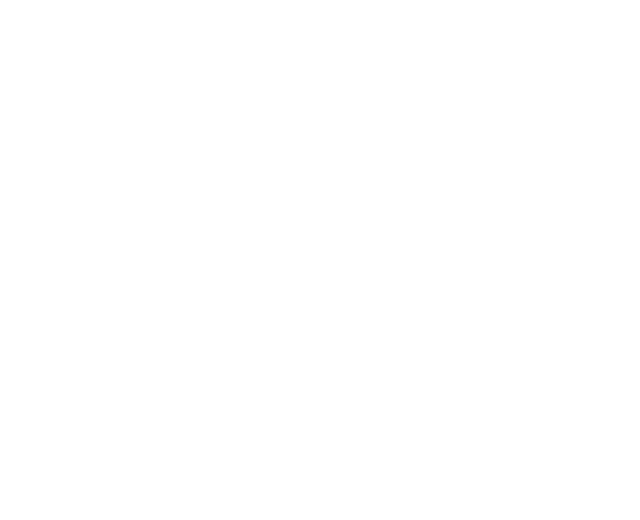
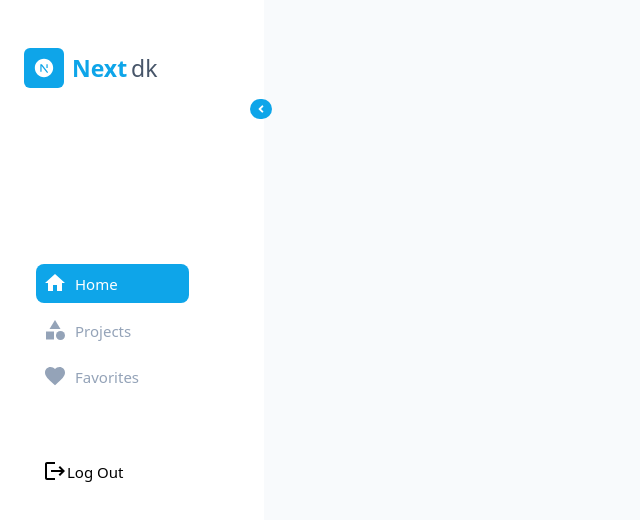
Before and after one commit to duclinhhuynh/ComponentStorage, a Next.js app: page /dashboard in a window 1280 px wide. Shown: the top 520 px of the page, without its empty margins (0-640 px from the left). Built offline with nearby package versions, Linux system fonts and the light colour scheme.

Commit message:
8-5-2024 add:Sidebar & Context Api

```diff
--- /dev/null
+++ b/app/ContextApi.tsx
@@ -0,0 +1,65 @@
+"use client";
+import React, { createContext, useState, ReactNode, useContext, useEffect } from "react";
+import CategoryIcon from "@mui/icons-material/Category";
+import FavoriteIcon from "@mui/icons-material/Favorite";
+import HomeIcon from "@mui/icons-material/Home";
+
+export interface MenuItem {
+    id: string;
+    name: string;
+    icon: ReactNode;
+    isSelected: boolean;
+}
+
+interface AppContextType {
+    menuItemsObject: {
+        menuItems: MenuItem[];
+        setMenuItems: React.Dispatch<React.SetStateAction<MenuItem[]>>;
+    };
+    openSideBarObject: {
+        openSideBar: boolean;
+        setOpenSideBar: React.Dispatch<React.SetStateAction<boolean>>;
+    };
+}
+
+const defaultState: AppContextType = {
+    menuItemsObject: {
+        menuItems: [],
+        setMenuItems: () => { throw new Error("setMenuItems called outside of AppProvider"); },
+    },
+    openSideBarObject: {
+        openSideBar: true,
+        setOpenSideBar: () => { throw new Error("setOpenSideBar called outside of AppProvider"); },
+    },
+};
+
+const AppContext = createContext<AppContextType>(defaultState);
+
+export const AppProvider: React.FC<{ children: ReactNode }> = ({ children }) => {
+    const [menuItems, setMenuItems] = useState<MenuItem[]>([
+        { id: "1", name: "Home", icon: <HomeIcon />, isSelected: true },
+        { id: "2", name: "Projects", icon: <CategoryIcon />, isSelected: false },
+        { id: "3", name: "Favorites", icon: <FavoriteIcon />, isSelected: false },
+    ]);
+    const [openSideBar, setOpenSideBar] = useState(() => {
+        const storedValue = localStorage.getItem("openedSideBar");
+        return storedValue != null ? JSON.parse(storedValue) : true;
+    });
+
+    useEffect(() => {
+        localStorage.setItem("openedSideBar", JSON.stringify(openSideBar));
+    },[openSideBar]);
+
+    return (
+        <AppContext.Provider
+            value={{
+                menuItemsObject: { menuItems, setMenuItems },
+                openSideBarObject: { openSideBar, setOpenSideBar },
+            }}
+        >
+            {children}
+        </AppContext.Provider>
+    );
+};
+
+export const useAppContext = () => useContext(AppContext);
--- /dev/null
+++ b/app/api/webhooks/route.ts
@@ -0,0 +1,76 @@
+import { Webhook } from 'svix'
+import { headers } from 'next/headers'
+import { EmailAddress ,WebhookEvent } from '@clerk/nextjs/server'
+
+import User from "../../models/UserSchema";
+import {connect} from "../../lib/connect";
+
+export async function POST(req: Request) {
+
+  // You can find this in the Clerk Dashboard -> Webhooks -> choose the endpoint
+  const WEBHOOK_SECRET = process.env.WEBHOOK_SECRET
+
+  if (!WEBHOOK_SECRET) {
+    throw new Error('Please add WEBHOOK_SECRET from Clerk Dashboard to .env or .env.local')
+  }
+
+  // Get the headers
+  const headerPayload = headers();
+  const svix_id = headerPayload.get("svix-id");
+  const svix_timestamp = headerPayload.get("svix-timestamp");
+  const svix_signature = headerPayload.get("svix-signature");
+
+  // If there are no headers, error out
+  if (!svix_id || !svix_timestamp || !svix_signature) {
+    return new Response('Error occured -- no svix headers', {
+      status: 400
+    })
+  }
+
+  // Get the body
+  const payload = await req.json()
+  const body = JSON.stringify(payload);
+
+  // Create a new Svix instance with your secret.
+  const wh = new Webhook(WEBHOOK_SECRET);
+
+  let evt: WebhookEvent
+
+  // Verify the payload with the headers
+  try {
+    evt = wh.verify(body, {
+      "svix-id": svix_id,
+      "svix-timestamp": svix_timestamp,
+      "svix-signature": svix_signature,
+    }) as WebhookEvent
+  } catch (err) {
+    console.error('Error verifying webhook:', err);
+    return new Response('Error occured', {
+      status: 400
+    })
+  }
+
+  // Do something with the payload
+  // For this guide, you simply log the payload to the console
+  const { id } = evt.data;
+  const eventType = evt.type;
+
+  if(eventType === "user.created") {
+    const { id, email_addresses} = evt.data;
+
+    const newUser = {
+      clerkUserId: id,
+      emailAddress: email_addresses[0].email_address,
+    };
+    try{
+      await connect();
+      await User.create(newUser);
+      console.log("user created");
+    }catch(error){}
+  }
+
+  console.log(`Webhook with and ID of ${id} and type of ${eventType}`)
+  console.log('Webhook body:', body)
+
+  return new Response('', { status: 200 })
+}
--- /dev/null
+++ b/app/dashboard/ContentArea.tsx
@@ -0,0 +1,5 @@
+import React from "react";
+function ContentArea() {
+    return <div className="w-full h-screen bg-slate-50"></div>;
+}
+export default ContentArea;
--- /dev/null
+++ b/app/dashboard/SideBar.tsx
@@ -0,0 +1,107 @@
+"use client";
+import React from "react";
+import CategoryIcon from "@mui/icons-material/Category";
+import FavoriteIcon from "@mui/icons-material/Favorite";
+import HomeIcon from "@mui/icons-material/Home";
+import { FaAngleLeft } from "react-icons/fa";
+import { FaAngleRight } from "react-icons/fa";
+import { RiNextjsFill } from "react-icons/ri";
+import LogoutIcon from "@mui/icons-material/Logout";
+import { useAppContext } from "../ContextApi";
+import { MenuItem } from "../ContextApi";
+
+export default function SideBar() {
+    const { openSideBarObject: { openSideBar } } = useAppContext();
+    return (
+        <div className={`${openSideBar ? "w-[320px] p-6" : "w-[100px] p-4"} h-screen pt-12 relative transition-all duration-300`}>
+            <RoundedArrowIcon />
+            <Logo />
+            <Links />
+            <LogOutButton />
+        </div>
+    );
+
+    function RoundedArrowIcon() {
+        const { openSideBarObject: { openSideBar, setOpenSideBar } } = useAppContext();
+        function handleClick() {
+            setOpenSideBar(!openSideBar);
+        }
+        return (
+            <div
+                onClick={handleClick}
+                className="w-7 h-7 z-40 rounded-full absolute right-[-11px] top-[95px] flex items-center justify-center">
+                <div className="bg-sky-500 rounded-full w-[76%] h-[70%] flex items-center justify-center cursor-pointer">
+                    {openSideBar ?
+                        (
+                            <FaAngleLeft
+                                fontSize="small"
+                                className="text-white text-[12px]"
+                            />
+                        )
+                        : (
+                            <FaAngleRight
+                                fontSize="small"
+                                className="text-white text-[12px]"
+                            />
+                        )
+                    }
+                </div>
+            </div>
+        );
+    }
+
+    function Logo() {
+        return (
+            <div className="flex gap-2 items-center">
+                <div className="bg-sky-500 p-[6px] rounded-md w-10 h-10 flex items-center justify-center">
+                    <RiNextjsFill className="text-white text-[22px]" />
+                </div>
+                {openSideBar && (
+                    <div className="flex gap-1 text-[23px]">
+                        <span className="font-bold text-sky-500">Next</span>
+                        <span className="text-slate-600">dk</span>
+                    </div>
+                )}
+            </div>
+        );
+    }
+
+    function Links() {
+        const { menuItemsObject: { menuItems, setMenuItems } } = useAppContext();
+
+        function handleLinkClick(item: MenuItem) {
+            setMenuItems(prevMenuItems =>
+                prevMenuItems.map(prevMenuItem =>
+                    prevMenuItem.id === item.id
+                        ? { ...prevMenuItem, isSelected: true }
+                        : { ...prevMenuItem, isSelected: false }
+                )
+            );
+        }
+
+        return (
+            <div className="mt-44 ml-3 flex flex-col gap-2 text-[15px]">
+                {menuItems.map((item, index) => (
+                    <div
+                        key={index}
+                        onClick={() => handleLinkClick(item)}
+                        className={`${item.isSelected ? "bg-sky-500 text-white" : "text-slate-400 hover:text-sky-500"}
+                    p-[7px] select-none cursor-pointer rounded-lg flex items-center gap-2 w-[75%]`}
+                    >
+                        {item.icon}
+                        {openSideBar && <span className="mt-0.5">{item.name}</span>}
+                    </div>
+                ))}
+            </div>
+        );
+    }
+
+    function LogOutButton() {
+        return (
+            <div className="p-[7px] hover:text-sky-500 select-none cursor-pointer ml-3 mt-14 text-[15px] rounded-lg flex items-center">
+                <LogoutIcon />
+                {openSideBar && <span className="mt-0.5">Log Out</span>}
+            </div>
+        );
+    }
+}
--- a/app/dashboard/page.tsx
+++ b/app/dashboard/page.tsx
@@ -1,10 +1,18 @@
 import { UserButton, UserProfile } from "@clerk/nextjs";
 import React from "react";
+import SideBar from "./SideBar";
+import { AppProvider } from '../ContextApi';
+import ContentArea from "./ContentArea"
 function dashboard() {
     return (
-        <div>
+        // contain fix outsite
+        <AppProvider>
+            <div className="flex">
+                <SideBar />
+                <ContentArea />
+            </div>
             <UserButton />
-        </div>
+        </AppProvider>
     );
 }
 export default dashboard;
--- a/models/UserSchema.ts
+++ b/app/models/UserSchema.ts
@@ -2,7 +2,7 @@
 const userSchema = new mongoose.Schema(
     {
         clerkUserId: {type: String, unique: true, required: true},
-        emailAddresses: {type: String, required: true},
+        emailAddress: {type: String, required: true},
     },
     { timestamps: true}
 );
--- a/package.json
+++ b/package.json
@@ -19,7 +19,8 @@
     "next": "14.2.5",
     "react": "^18",
     "react-dom": "^18",
-    "react-icons": "^5.2.1"
+    "react-icons": "^5.2.1",
+    "svix": "^1.28.0"
   },
   "devDependencies": {
     "@types/node": "^20",
```
Also changed, not shown: 1 other file (tests, documents, lock files or other folders).
